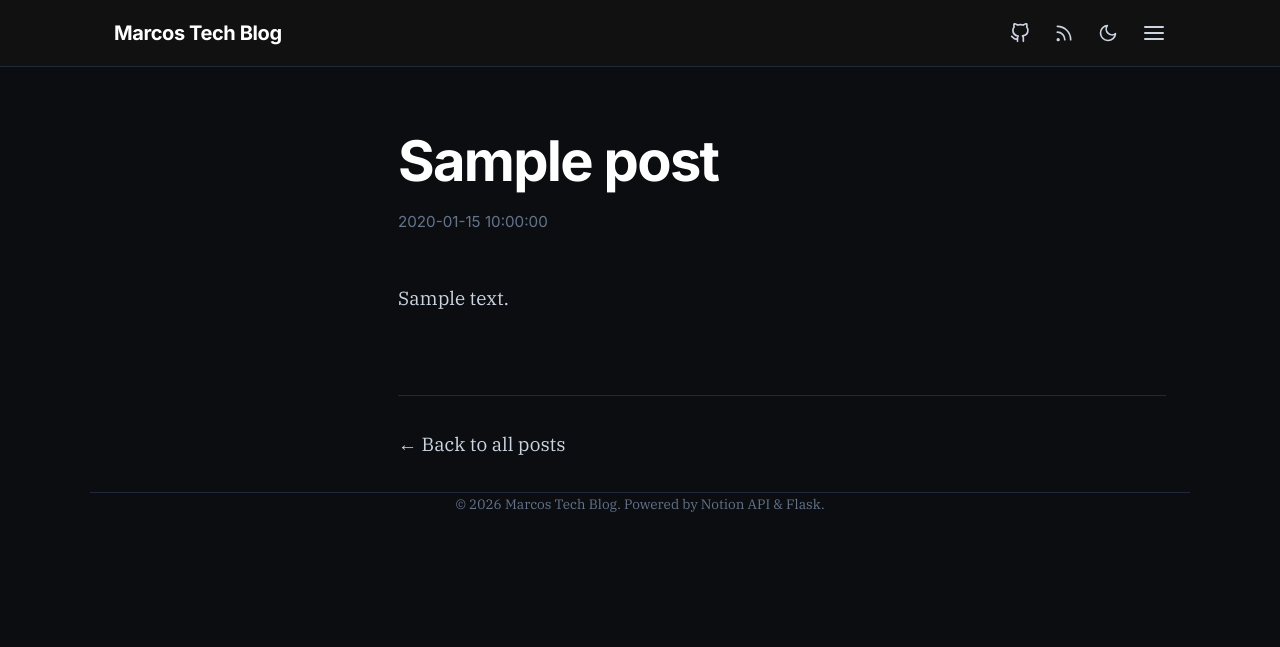
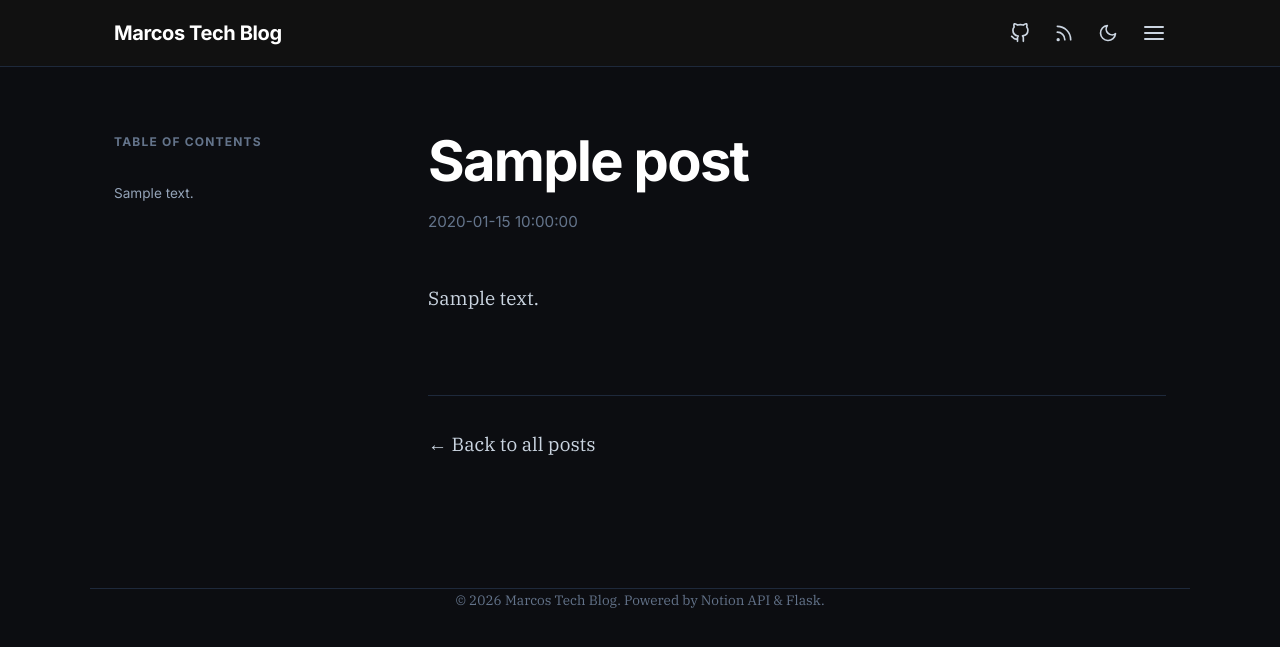
Before and after one commit to MarcosViniicius/blog, a Flask app: template templates/post.html in a window 1280 px wide. Shown: the top 647 px of the page. Run offline with Flask 3, Linux system fonts and the light colour scheme; the template is opened without the code that fills it: most values are stand-ins (such as "Sample title", 1, 10 or a date in 2020).

Commit message:
feat: implement dynamic table of contents and refined sticky sidebar

```diff
--- a/app.py
+++ b/app.py
@@ -89,6 +89,7 @@ def post_detail(slug):
         post = notion_service.get_post_by_slug(slug)
         if post:
             post['html_content'] = notion_parser.blocks_to_html(post['content'])
+            post['toc'] = notion_parser.headers
             cache.set(cache_key, post)
 
     if not post:
--- a/static/css/style.css
+++ b/static/css/style.css
@@ -238,19 +238,34 @@ a {
 }
 
 .desktop-sidebar {
-    flex: 0 0 220px;
+    flex: 0 0 250px;
     display: block;
+    align-self: stretch; /* Crucial for sticky container to have the same height as content */
 }
 
 .sidebar-sticky {
+    position: -webkit-sticky; /* Support for Safari */
     position: sticky;
-    top: 6rem;
+    top: 100px; /* Adjust based on your header height */
+    max-height: calc(100vh - 120px);
+    overflow-y: auto;
+    padding-right: 1rem;
+    z-index: 10;
+}
+
+/* Custom scrollbar for ToC */
+.sidebar-sticky::-webkit-scrollbar {
+    width: 3px;
+}
+.sidebar-sticky::-webkit-scrollbar-thumb {
+    background: var(--border-color);
+    border-radius: 10px;
 }
 
 .main-content {
     flex: 1;
     min-width: 0;
-    padding: 2rem 0;
+    padding: 2rem 0 8rem;
 }
 
 /* Hide desktop sidebar on smaller screens */
@@ -263,12 +278,28 @@ a {
     }
 }
 
-/* --- Archive Sidebar Styling (Akita Style) --- */
+/* --- Archive & ToC Sidebar Styling (Akita Style) --- */
 .archive-nav h3 {
-    font-size: 0.9rem;
+    font-size: 0.75rem;
     font-weight: 700;
-    color: var(--heading-color);
+    color: var(--muted-text);
     margin-bottom: 2rem;
+    text-transform: uppercase;
+    letter-spacing: 0.1em;
+}
+
+.toc-list {
+    display: flex;
+    flex-direction: column;
+    gap: 0.6rem !important;
+}
+
+.toc-item.level-3 {
+    padding-left: 0.75rem;
+}
+
+.toc-item.level-4 {
+    padding-left: 1.5rem;
 }
 
 .archive-list-flat {
@@ -280,11 +311,12 @@ a {
 
 .archive-link {
     font-family: 'Inter', sans-serif;
-    font-size: 0.95rem;
-    font-weight: 600;
-    color: var(--muted-text);
+    font-size: 0.85rem;
+    font-weight: 500;
+    color: #94a3b8;
     transition: color 0.2s;
-    white-space: nowrap;
+    line-height: 1.4;
+    display: block;
 }
 
 .archive-link:hover {
@@ -314,10 +346,13 @@ article .metadata {
     color: var(--muted-text);
 }
 
+/* Remove global overflow-x which breaks position: sticky */
 html, body {
-    overflow-x: hidden;
     width: 100%;
-    position: relative;
+}
+
+body {
+    overflow-x: clip; /* Modern alternative that doesn't break sticky, or just remove if not needed */
 }
 
 .post-content {
--- a/templates/post.html
+++ b/templates/post.html
@@ -1,8 +1,15 @@
 {% extends "base.html" %}
 
 {% block sidebar %}
-<div class="archive-nav" id="toc">
-    <!-- TOC will be injected here by JS -->
+<div class="archive-nav toc-sidebar">
+    <h3>TABLE OF CONTENTS</h3>
+    <ul class="archive-list-flat toc-list">
+        {% for header in post.toc %}
+            <li class="toc-item level-{{ header.level }}">
+                <a href="#{{ header.id }}" class="archive-link">{{ header.text }}</a>
+            </li>
+        {% endfor %}
+    </ul>
 </div>
 {% endblock %}
 
@@ -27,43 +34,4 @@
         <a href="{{ url_for('index') }}">&larr; Back to all posts</a>
     </div>
 </article>
-
-<script>
-    // Simple script to generate a Table of Contents
-    document.addEventListener('DOMContentLoaded', () => {
-        const headings = document.querySelectorAll('.post-content h2, .post-content h3, .post-content h4');
-        const toc = document.getElementById('toc');
-
-        if (headings.length > 0) {
-            const tocTitle = document.createElement('h3');
-            tocTitle.textContent = 'On this page';
-            toc.appendChild(tocTitle);
-
-            const ul = document.createElement('ul');
-            ul.className = 'archive-list-flat';
-
-            headings.forEach((heading, index) => {
-                const id = 'heading-' + index;
-                heading.id = id;
-
-                const li = document.createElement('li');
-                if (heading.tagName === 'H3') li.style.paddingLeft = '1rem';
-                if (heading.tagName === 'H4') li.style.paddingLeft = '2rem';
-
-                const a = document.createElement('a');
-                a.href = '#' + id;
-                a.textContent = heading.textContent;
-                a.className = 'archive-link';
-
-                li.appendChild(a);
-                ul.appendChild(li);
-            });
-            toc.appendChild(ul);
-        } else {
-            toc.style.display = 'none';
-        }
-    });
-
-    // Simple scroll spy logic would go here
-</script>
 {% endblock %}
```
Also changed, not shown: utils/parser.py (+19 -2 lines).
